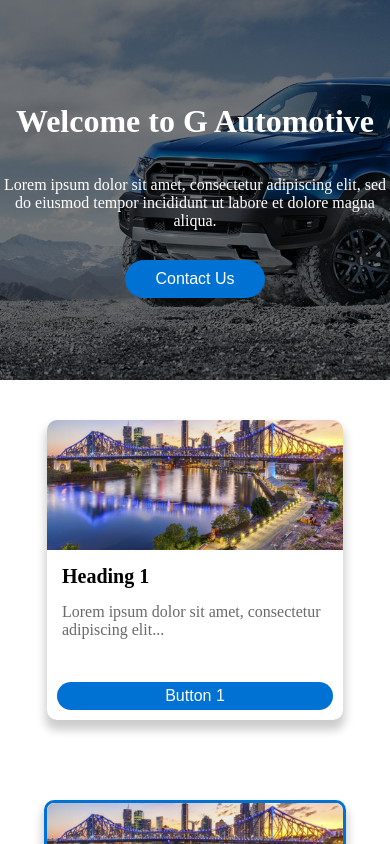
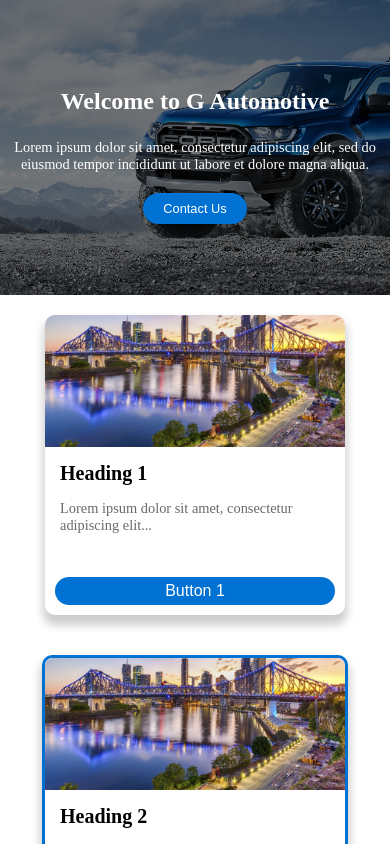
Before and after one commit to youmufreedom/dealer_studio_test, a React (Create React App) app: page / in a window 390 px wide. Shown: the top 844 px of the page. Built offline with nearby package versions, Linux system fonts and the light colour scheme.

Commit message:
Imporve layout on mobile end

```diff
--- a/src/App.scss
+++ b/src/App.scss
@@ -62,8 +62,33 @@
 }
 
 @media (max-width: 768px) {
-  // Responsive styles...
+  .app {
+    .banner {
+      min-height: 250px;
+      height: 35vh;
+
+      h1 {
+        margin-bottom: 10px;
+        font-size: 1.5em;
+      }
+
+      p {
+        margin-bottom: 20px;
+        font-size: 0.9em;
+      }
+
+      .contact-us {
+        padding: 8px 20px;
+        font-size: 0.8em;
+      }
+    }
+
+    .card-container {
+      padding: 0 5px;
+    }
+  }
 }
+
 
 html,
 body {
--- a/src/components/Card/Card.scss
+++ b/src/components/Card/Card.scss
@@ -9,6 +9,8 @@
   border-radius: 10px;
   cursor: pointer;
   overflow: hidden;
+  margin: 40px 20px;
+
 
   &:hover {
     box-shadow: 0 8px 16px 0 rgba(0, 0, 0, 0.2);
@@ -21,13 +23,11 @@
   &.regular {
     height: auto;
     aspect-ratio: 4 / 5;
-    margin: 40px 20px;
-    // max-width: 300px;
     max-height: 300px;
   }
 
   &.extra {
-    min-height: 320px; // 确保动态高度卡片也有一个基础最小高度
+    min-height: 320px;
   }
 
   @media (max-width: 768px) {
--- a/src/components/CardBody/CardBody.scss
+++ b/src/components/CardBody/CardBody.scss
@@ -11,3 +11,9 @@
     color: #696969;
   }
 }
+
+@media (max-width: 768px) {
+  .card-body {
+    font-size: 0.9em;
+  }
+}
```
